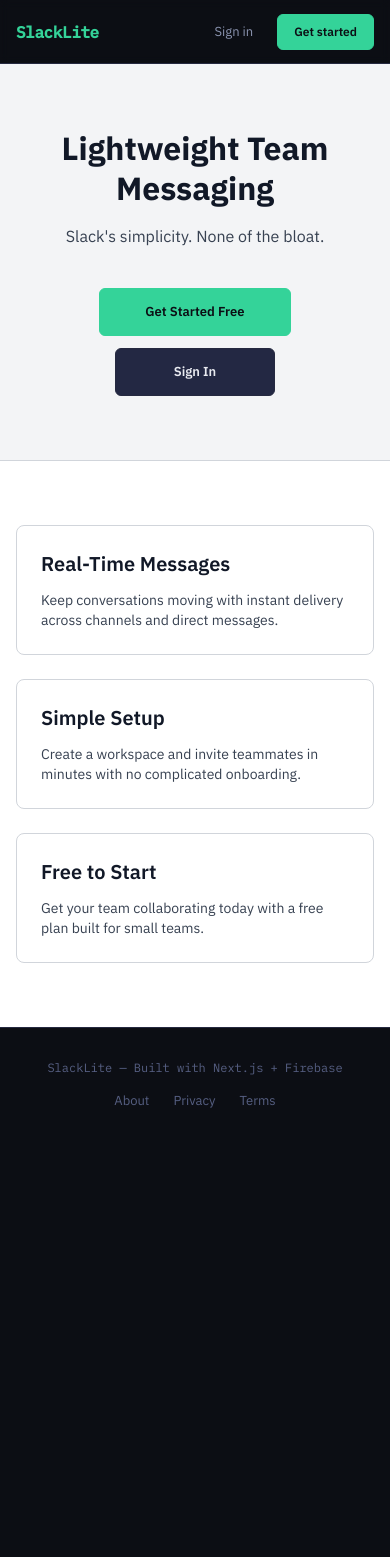
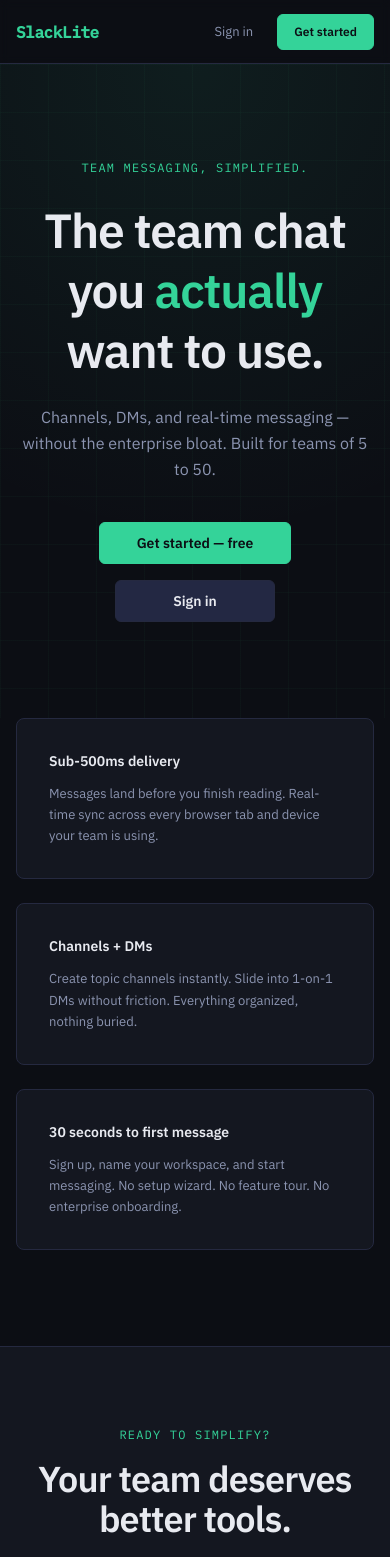
Before and after one commit to kellyclaudeai/bmad-factory, a Next.js app in the folder projects/slacklite/: page / in a window 390 px wide. Shown: the top 1557 px of the page. Before the commit the page ends 1142 px from the top, so only its background shows below. Built offline with nearby package versions, Linux system fonts and the light colour scheme; no server answers.

Commit message:
feat(13.7): oxide dark landing & auth pages

```diff
--- a/projects/slacklite/app/(auth)/signin/page.tsx
+++ b/projects/slacklite/app/(auth)/signin/page.tsx
@@ -142,23 +142,36 @@
 
   if (isCheckingAuth) {
     return (
-      <main className="flex min-h-screen items-center justify-center bg-gray-100 px-4 py-10">
-        <div className="w-full max-w-[400px] rounded-lg border border-gray-300 bg-white p-6 shadow-sm">
-          <p className="text-center text-sm text-gray-700">Checking session...</p>
+      <main className="flex min-h-screen items-center justify-center bg-base px-4 py-10">
+        <div className="w-full max-w-[400px] rounded-lg border border-border bg-surface-2 p-6 shadow-xl">
+          <p className="text-center text-sm text-secondary">Checking session...</p>
         </div>
       </main>
     );
   }
 
   return (
-    <main className="flex min-h-screen items-center justify-center bg-gray-100 px-4 py-10">
-      <section className="w-full max-w-[400px] rounded-lg border border-gray-300 bg-white p-6 shadow-sm">
-        <h1 className="text-2xl font-semibold text-gray-900">Sign In</h1>
-        <p className="mt-2 text-sm text-gray-700">
-          Enter your email and password to continue.
-        </p>
+    <main className="flex min-h-screen items-center justify-center bg-base px-4 py-10">
+      <div className="w-full max-w-[400px]">
+        {/* Logo */}
+        <div className="mb-8 text-center">
+          <span className="font-mono text-2xl font-semibold text-accent">SlackLite</span>
+          <p className="mt-2 text-sm text-secondary">Sign in to your workspace</p>
+        </div>
 
-        <form className="mt-6 space-y-4" onSubmit={handleSubmit} noValidate>
+        {/* Auth card */}
+        <section className="rounded-lg border border-border bg-surface-2 p-8 shadow-xl">
+          <form className="flex flex-col gap-4" onSubmit={handleSubmit} noValidate>
+            {/* Error banner */}
+            {errorMessage ? (
+              <div
+                role="alert"
+                className="rounded-md border border-error bg-error-subtle px-4 py-3 text-sm font-mono text-error"
+              >
+                {errorMessage}
+              </div>
+            ) : null}
+
             <Input
               id="email"
               label="Email"
@@ -186,25 +199,17 @@
               required
             />
 
-          {errorMessage ? (
-            <p
-              role="alert"
-              className="rounded border border-error/30 bg-error/10 px-3 py-2 text-sm text-error"
-            >
-              {errorMessage}
-            </p>
-          ) : null}
-
             <Button
               type="submit"
               className="w-full"
               disabled={!canSubmit}
             >
-            {isLoading ? "Signing in..." : "Sign In"}
+              {isLoading ? "Signing in..." : "Sign in"}
             </Button>
           </form>
+        </section>
 
-        <p className="mt-4 text-center text-sm text-gray-700">
+        <p className="mt-6 text-center text-sm text-secondary">
           Don&apos;t have an account?{" "}
           <Link
             href={
@@ -212,21 +217,21 @@
                 ? `/signup?next=${encodeURIComponent(redirectPath)}`
                 : "/signup"
             }
-            className="font-medium text-primary-brand transition-colors hover:text-primary-light"
+            className="text-accent transition-colors hover:text-accent-hover"
           >
-            Sign Up
+            Sign up
           </Link>
         </p>
-      </section>
+      </div>
     </main>
   );
 }
 
 function SignInLoadingFallback() {
   return (
-    <main className="flex min-h-screen items-center justify-center bg-gray-100 px-4 py-10">
-      <div className="w-full max-w-[400px] rounded-lg border border-gray-300 bg-white p-6 shadow-sm">
-        <p className="text-center text-sm text-gray-700">Loading sign-in...</p>
+    <main className="flex min-h-screen items-center justify-center bg-base px-4 py-10">
+      <div className="w-full max-w-[400px] rounded-lg border border-border bg-surface-2 p-6 shadow-xl">
+        <p className="text-center text-sm text-secondary">Loading sign-in...</p>
       </div>
     </main>
   );
--- a/projects/slacklite/app/(auth)/signup/page.tsx
+++ b/projects/slacklite/app/(auth)/signup/page.tsx
@@ -171,20 +171,35 @@
   };
 
   return (
-    <main className="min-h-screen bg-gray-100 px-4 py-8 sm:px-6">
-      <div className="mx-auto flex min-h-[calc(100vh-4rem)] w-full items-center justify-center">
-        <section className="w-full rounded-lg border border-gray-300 bg-white p-8 shadow-sm sm:max-w-[400px]">
-          <h1 className="text-center text-xl font-semibold text-gray-900">
-            Create Your Account
-          </h1>
+    <main className="flex min-h-screen items-center justify-center bg-base px-4 py-10">
+      <div className="w-full max-w-[400px]">
+        {/* Logo */}
+        <div className="mb-8 text-center">
+          <span className="font-mono text-2xl font-semibold text-accent">SlackLite</span>
+          <p className="mt-2 text-sm text-secondary">Create your account</p>
+        </div>
 
+        {/* Auth card */}
+        <section
+          className="rounded-lg border border-border bg-surface-2 p-8 shadow-xl"
+          aria-label="Sign up form"
+        >
           <form
-            className="mt-6"
+            className="flex flex-col gap-4"
             onSubmit={handleSubmit}
             aria-label="Sign up form"
             noValidate
           >
-            <div className="mb-4">
+            {/* Error banner */}
+            {errorMessage ? (
+              <div
+                role="alert"
+                className="rounded-md border border-error bg-error-subtle px-4 py-3 text-sm font-mono text-error"
+              >
+                {errorMessage}
+              </div>
+            ) : null}
+
             <Input
               id="signup-email"
               type="email"
@@ -197,32 +212,21 @@
               aria-label="Email address"
               disabled={loading}
             />
-            </div>
 
-            <div className="mb-4">
             <Input
               id="signup-password"
               type="password"
               label="Password"
-                placeholder="********"
+              placeholder="••••••••"
               autoComplete="new-password"
               minLength={MIN_PASSWORD_LENGTH}
+              helperText="Minimum 8 characters"
               value={password}
               onChange={(event) => handlePasswordChange(event.target.value)}
               error={errors.password}
               aria-label="Password"
               disabled={loading}
             />
-            </div>
-
-            {errorMessage ? (
-              <p
-                role="alert"
-                className="mb-4 rounded border border-error/30 bg-error/10 px-3 py-2 text-sm text-error"
-              >
-                {errorMessage}
-              </p>
-            ) : null}
 
             <Button
               type="submit"
@@ -235,7 +239,7 @@
                 <>
                   <span
                     aria-hidden="true"
-                    className="mr-2 h-4 w-4 animate-spin rounded-full border-2 border-white/80 border-t-transparent"
+                    className="mr-2 h-4 w-4 animate-spin rounded-full border-2 border-inverse/80 border-t-transparent"
                   />
                   Creating Account...
                 </>
@@ -244,8 +248,9 @@
               )}
             </Button>
           </form>
+        </section>
 
-          <p className="mt-4 text-center text-base text-gray-700">
+        <p className="mt-6 text-center text-sm text-secondary">
           Already have an account?{" "}
           <Link
             href={
@@ -253,12 +258,11 @@
                 ? `/signin?next=${encodeURIComponent(redirectPath)}`
                 : "/signin"
             }
-              className="font-medium text-primary-brand hover:text-primary-light focus:outline-none focus:underline"
+            className="text-accent transition-colors hover:text-accent-hover"
           >
-              Sign In
+            Sign in
           </Link>
         </p>
-        </section>
       </div>
     </main>
   );
@@ -266,11 +270,9 @@
 
 function SignUpLoadingFallback() {
   return (
-    <main className="min-h-screen bg-gray-100 px-4 py-8 sm:px-6">
-      <div className="mx-auto flex min-h-[calc(100vh-4rem)] w-full items-center justify-center">
-        <section className="w-full rounded-lg border border-gray-300 bg-white p-8 shadow-sm sm:max-w-[400px]">
-          <p className="text-center text-sm text-gray-700">Loading sign-up...</p>
-        </section>
+    <main className="flex min-h-screen items-center justify-center bg-base px-4 py-10">
+      <div className="w-full max-w-[400px] rounded-lg border border-border bg-surface-2 p-8 shadow-xl">
+        <p className="text-center text-sm text-secondary">Loading sign-up...</p>
       </div>
     </main>
   );
--- a/projects/slacklite/app/(marketing)/page.tsx
+++ b/projects/slacklite/app/(marketing)/page.tsx
@@ -1,21 +1,22 @@
 import type { Metadata } from "next";
+import Link from "next/link";
 import { Button } from "@/components/ui/Button";
 
 const features = [
   {
-    title: "Real-Time Messages",
+    title: "Sub-500ms delivery",
     description:
-      "Keep conversations moving with instant delivery across channels and direct messages.",
+      "Messages land before you finish reading. Real-time sync across every browser tab and device your team is using.",
   },
   {
-    title: "Simple Setup",
+    title: "Channels + DMs",
     description:
-      "Create a workspace and invite teammates in minutes with no complicated onboarding.",
+      "Create topic channels instantly. Slide into 1-on-1 DMs without friction. Everything organized, nothing buried.",
   },
   {
-    title: "Free to Start",
+    title: "30 seconds to first message",
     description:
-      "Get your team collaborating today with a free plan built for small teams.",
+      "Sign up, name your workspace, and start messaging. No setup wizard. No feature tour. No enterprise onboarding.",
   },
 ];
 
@@ -34,44 +35,73 @@
 export default function LandingPage() {
   return (
     <>
-      <section className="bg-gray-100">
-        <div className="mx-auto max-w-6xl px-4 py-16 sm:px-6 sm:py-20 lg:px-8 lg:py-24">
-          <div className="mx-auto max-w-3xl text-center">
-            <h1 className="text-3xl font-bold text-gray-900">
-              Lightweight Team Messaging
-            </h1>
-            <p className="mt-4 text-lg text-gray-700">
-              Slack&apos;s simplicity. None of the bloat.
-            </p>
+      {/* Hero */}
+      <section className="relative overflow-hidden px-4 py-24 sm:px-6 lg:px-8">
+        {/* Background grid */}
+        <div
+          className="pointer-events-none absolute inset-0"
+          style={{
+            backgroundImage:
+              "linear-gradient(rgba(52,211,153,0.03) 1px, transparent 1px), linear-gradient(90deg, rgba(52,211,153,0.03) 1px, transparent 1px)",
+            backgroundSize: "48px 48px",
+          }}
+        />
+        {/* Radial glow */}
+        <div
+          className="pointer-events-none absolute left-1/2 top-0 -translate-x-1/2"
+          style={{
+            width: 900,
+            height: 480,
+            background:
+              "radial-gradient(ellipse at 50% 0%, rgba(52,211,153,0.08) 0%, transparent 70%)",
+          }}
+        />
 
-            <div className="mt-10 flex flex-col items-center justify-center gap-3 sm:flex-row">
-              <form action="/signup" method="get">
-                <Button size="lg" className="h-12 min-w-48">
-                  Get Started Free
-                </Button>
-              </form>
-              <form action="/signin" method="get">
-                <Button variant="secondary" size="lg" className="h-12 min-w-40">
-                  Sign In
-                </Button>
-              </form>
-            </div>
+        <div className="relative mx-auto max-w-3xl text-center">
+          <p className="mb-6 font-mono text-xs uppercase tracking-widest text-accent">
+            Team messaging, simplified.
+          </p>
+          <h1 className="mb-6 text-5xl font-semibold leading-tight tracking-tight text-primary sm:text-6xl">
+            The team chat you{" "}
+            <span className="text-accent">actually</span> want to use.
+          </h1>
+          <p className="mx-auto mb-10 max-w-xl text-lg leading-relaxed text-secondary">
+            Channels, DMs, and real-time messaging — without the enterprise
+            bloat. Built for teams of 5 to 50.
+          </p>
+
+          <div className="flex flex-col items-center justify-center gap-4 sm:flex-row">
+            <Link href="/signup">
+              <Button size="lg" className="h-13 min-w-48 px-8 text-base">
+                Get started — free
+              </Button>
+            </Link>
+            <Link href="/signin">
+              <Button
+                variant="secondary"
+                size="lg"
+                className="h-13 min-w-40 px-8 text-base"
+              >
+                Sign in
+              </Button>
+            </Link>
           </div>
         </div>
       </section>
 
-      <section className="border-t border-gray-300 bg-white">
-        <div className="mx-auto max-w-6xl px-4 py-16 sm:px-6 lg:px-8">
-          <div className="grid grid-cols-1 gap-6 lg:grid-cols-3">
+      {/* Features */}
+      <section className="bg-base">
+        <div className="mx-auto max-w-5xl px-4 pb-24 sm:px-6 lg:px-8">
+          <div className="grid grid-cols-1 gap-6 md:grid-cols-3">
             {features.map((feature) => (
               <article
                 key={feature.title}
-                className="rounded-lg border border-gray-300 bg-white p-6"
+                className="rounded-lg border border-border bg-surface-1 p-8 transition-colors hover:border-accent/30 hover:bg-surface-2"
               >
-                <h2 className="text-xl font-semibold text-gray-900">
+                <h2 className="mb-3 text-base font-semibold text-primary">
                   {feature.title}
                 </h2>
-                <p className="mt-3 text-base text-gray-700">
+                <p className="text-sm leading-relaxed text-secondary">
                   {feature.description}
                 </p>
               </article>
@@ -79,6 +109,26 @@
           </div>
         </div>
       </section>
+
+      {/* CTA strip */}
+      <section className="border-b border-t border-border bg-surface-1">
+        <div className="mx-auto max-w-3xl px-4 py-20 text-center sm:px-6 lg:px-8">
+          <p className="mb-4 font-mono text-xs uppercase tracking-widest text-accent">
+            Ready to simplify?
+          </p>
+          <h2 className="mb-4 text-4xl font-semibold tracking-tight text-primary">
+            Your team deserves better tools.
+          </h2>
+          <p className="mb-10 text-base text-secondary">
+            Free to start. No credit card required.
+          </p>
+          <Link href="/signup">
+            <Button size="lg" className="h-13 px-8 text-base">
+              Create your workspace
+            </Button>
+          </Link>
+        </div>
+      </section>
     </>
   );
 }
```
Also changed, not shown: projects/slacklite/app/(auth)/create-workspace/page.tsx (+24 -16 lines), projects/slacklite/components/features/messages/MessageItem.tsx (+106 -14 lines), projects/slacklite/components/features/messages/MessageList.tsx (+36 -50 lines), projects/slacklite/lib/utils/formatting.ts (+36 -0 lines). Lines whose indentation alone changed are shown as unchanged.
